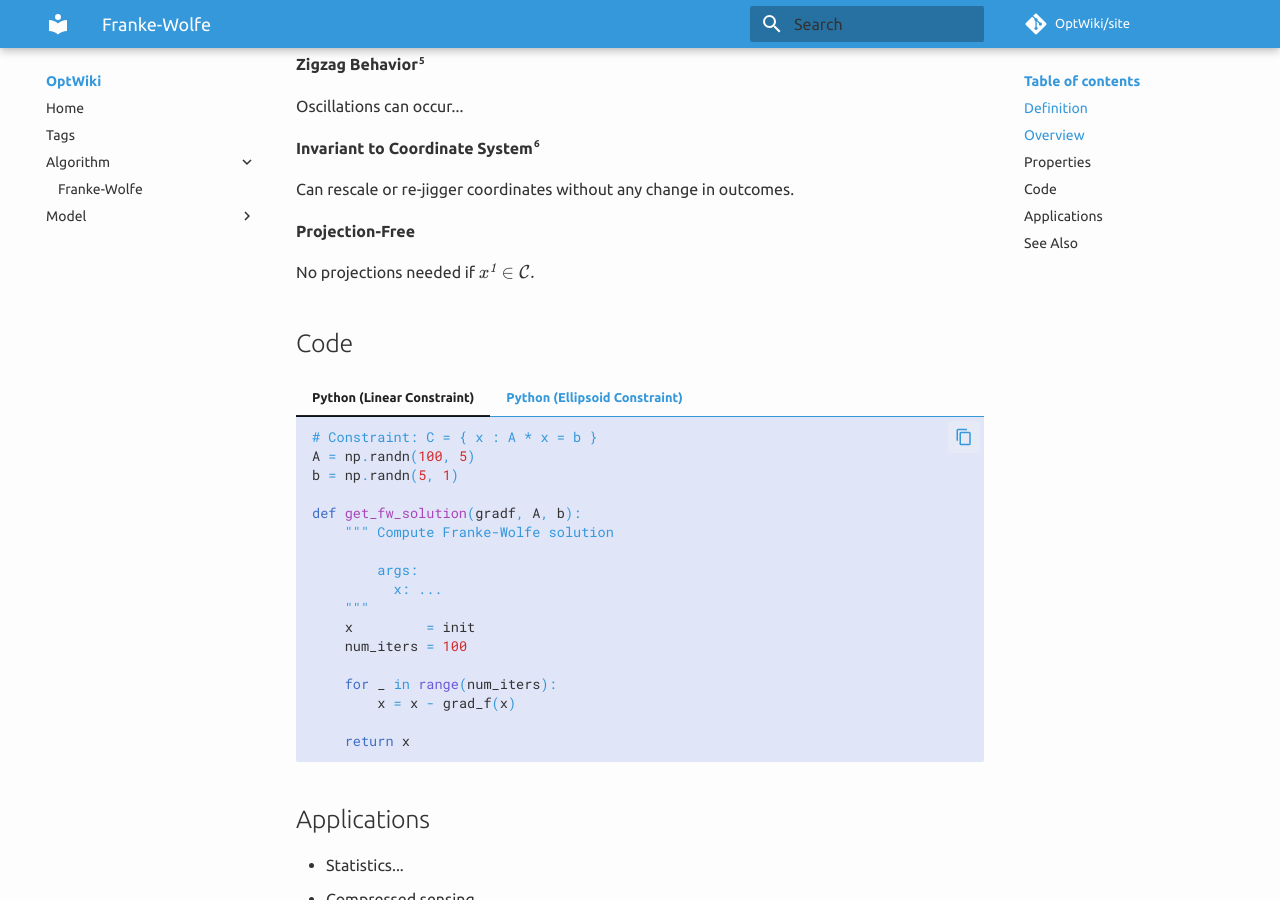
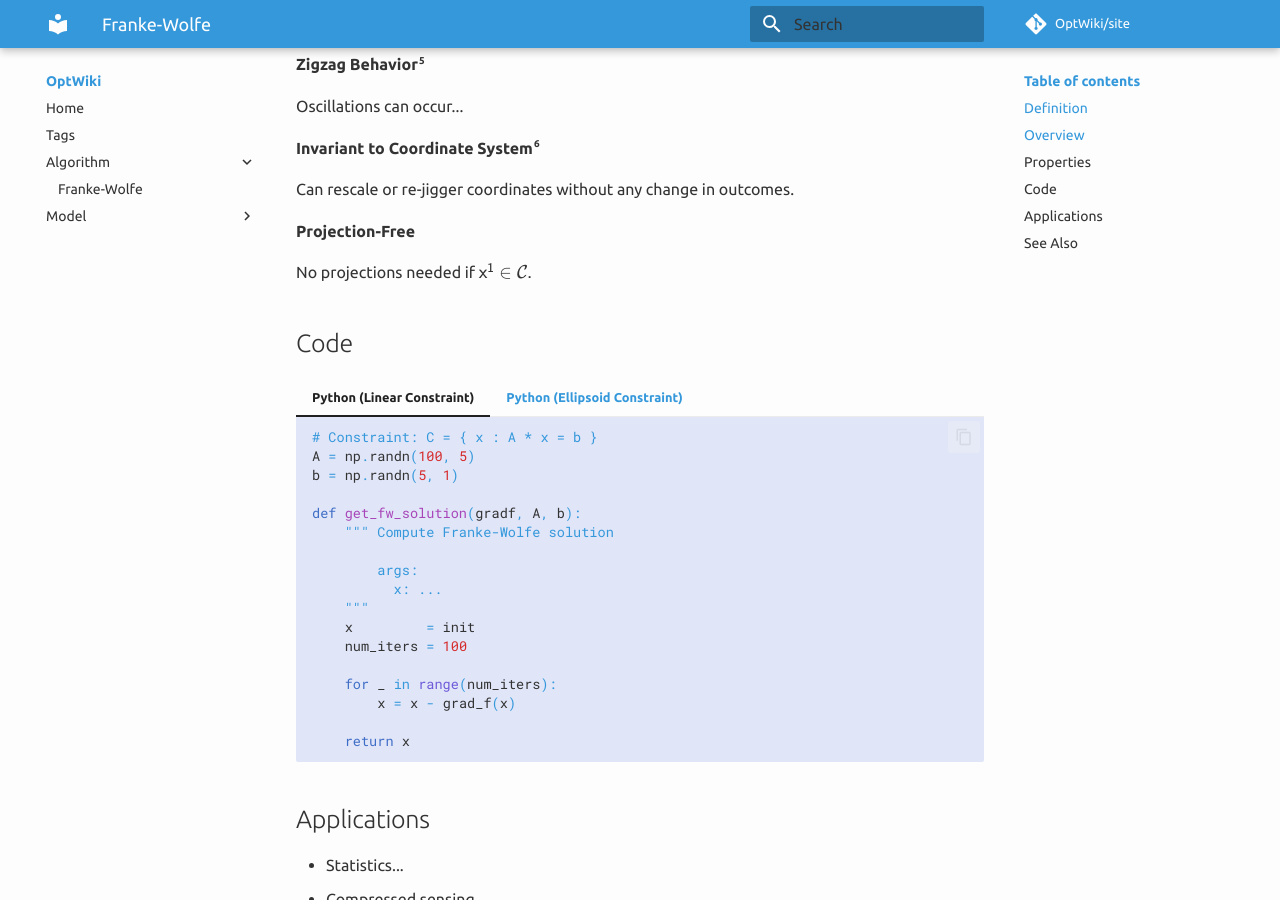
Before and after one commit to AppliedMathWiki/site, an MkDocs documentation site: the page built from docs/algorithm/franke-wolfe.md, in a window 1280 px wide and 900 px high, scrolled down 956 px. Built offline with MkDocs 1.6.1 and Material for MkDocs 9.7.7, drawn with Linux system fonts in a browser that asks for light colours; comment, search, counter and statistics services are not loaded.

Commit message:
adjust coloring navigation

```diff
--- a/docs/algorithm/franke-wolfe.md
+++ b/docs/algorithm/franke-wolfe.md
@@ -50,7 +50,7 @@
 
 **Projection-Free**
 
-No projections needed if $\mathcal{x^1 \in \mathcal{C}.}$
+No projections needed if $\mathsf{x^1 \in \mathcal{C}.}$
 
 
 [^1]: Jaggi, M. _Revisiting Frank-Wolfe: Projection-Free Sparse Convex Optimization._ ICML. 2013.
--- a/docs/stylesheets/extra.css
+++ b/docs/stylesheets/extra.css
@@ -11,9 +11,9 @@
   --md-default-bg-color--lightest: var(--md-primary-bg-color);
 
   --md-default-fg-color--light:    var(--md-primary-fg-color);
-  --md-default-fg-color--lighter:  var(--md-primary-fg-color);
-  --md-default-fg-color--lightest: var(--md-primary-fg-color);
-  --md-default-fg-color--dark:     var(--md-primary-fg-color);
+  --md-default-fg-color--lighter:  var(#bbc6f0);
+  --md-default-fg-color--lightest: var(#e0e5f8);
+  --md-default-fg-color--dark:     var(#5467b2);
 
   --md-typeset-color:      #333333;
   --md-typeset-a-color:    var(--md-typeset-color);
```
